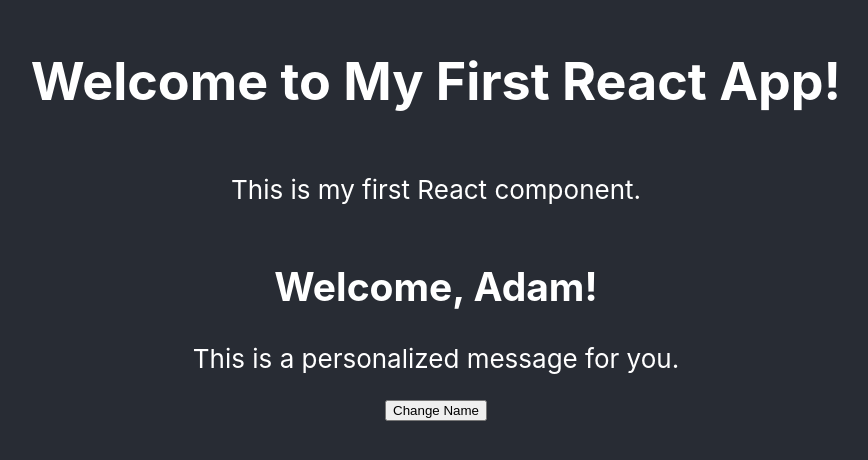
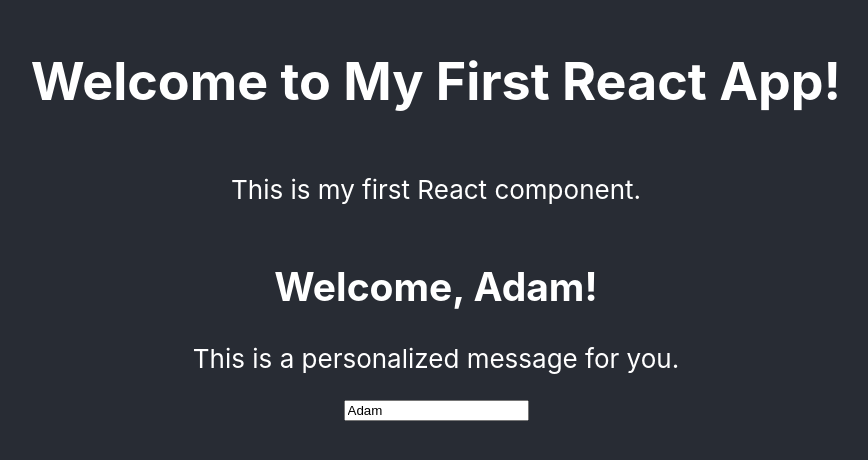
Before and after one commit to iAdamo/my-first-react-app, a React (Create React App) app: page / in a window 1280 px wide. Shown: the part 182-642 px from the top of the page, without its empty margins (204-1072 px from the left). Built offline with nearby package versions, Linux system fonts and the light colour scheme.

Commit message:
Handling User Input - Adding an Input Field to App.js

```diff
--- a/src/App.js
+++ b/src/App.js
@@ -7,13 +7,19 @@
   // Declare a new state variable called "name"
   const [name, setName] = useState('Adam');
 
+  // Handle user input
+  function handleInputChange(event) {
+    setName(event.target.value);
+  }
+
   return (
     <div className="App">
       <header className="App-header">
         <h1>Welcome to My First React App!</h1>
         <p>This is my first React component.</p>
         <Welcome name={name} /> {/* Add a Welcome component */}
-        <button onClick={() => setName('Tunde')}>Change Name</button>
+        <input type="text" value={name} onChange={handleInputChange} placeholder='Enter your name' />
+        {/* <button onClick={() => setName('Tunde')}>Change Name</button> */}
       </header>
     </div>
   );
```
